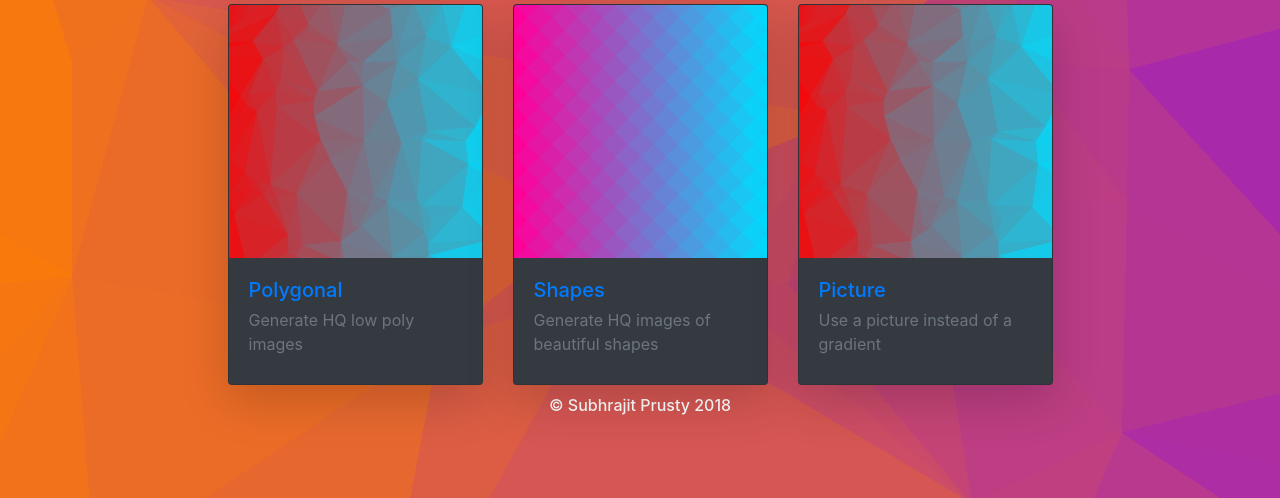
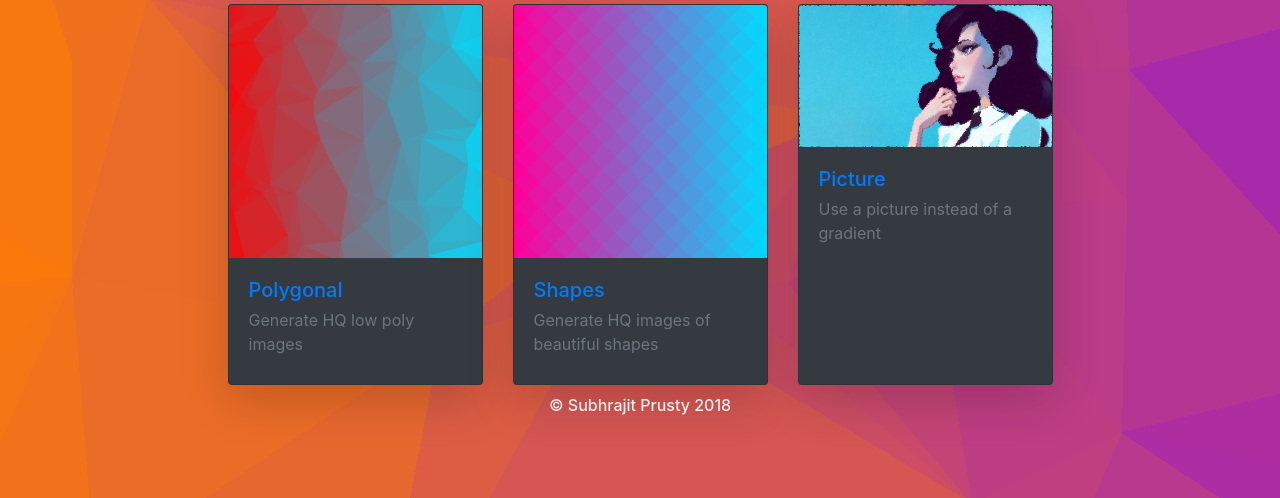
Before and after one commit to SubhrajitPrusty/wallgen, a Flask app: page / in a window 1280 px wide. Shown: the part 56-554 px from the top of the page. Run offline with Flask 2, Linux system fonts and the light colour scheme; some libraries are stand-ins or nearby versions.

Commit message:
changed screenshots

```diff
--- a/templates/home.html
+++ b/templates/home.html
@@ -19,7 +19,7 @@
 				</div>
 			</a>
 			<a class="card shadow-lg bg-dark" href="/pic" style="text-decoration: none;">
-				<img class="card-img-top" src="static/images/poly.png" alt="Picture">
+				<img class="card-img-top" src="static/images/anime-poly.png" alt="Picture">
 				<div class="card-body">
 					<h5 class="card-title">Picture</h5>
 					<p class="card-subtitle mb-2 text-muted">Use a picture instead of a gradient</p>
```
Also changed, not shown: README.md, images/web-home.png.
